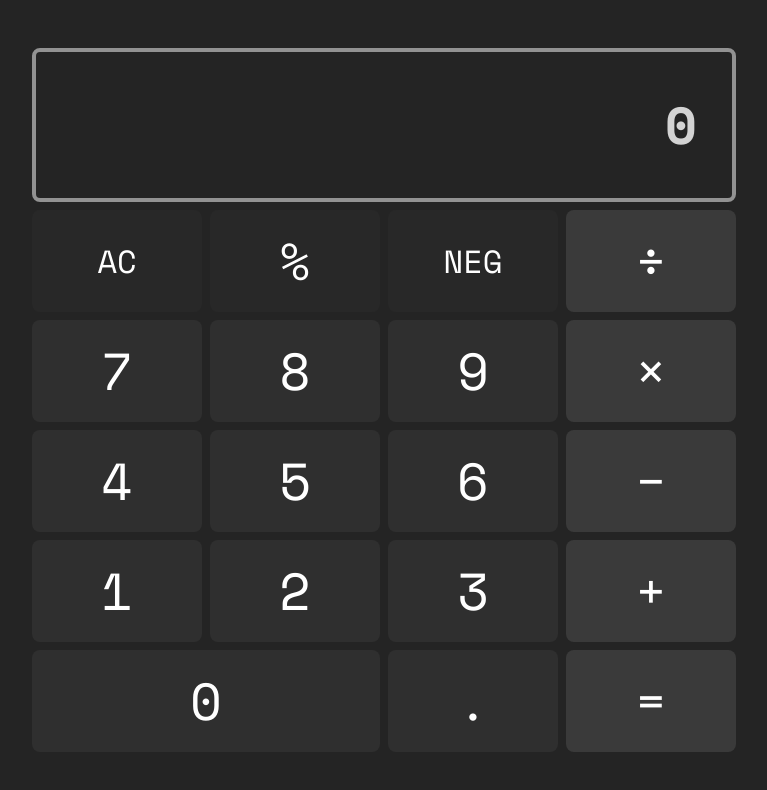
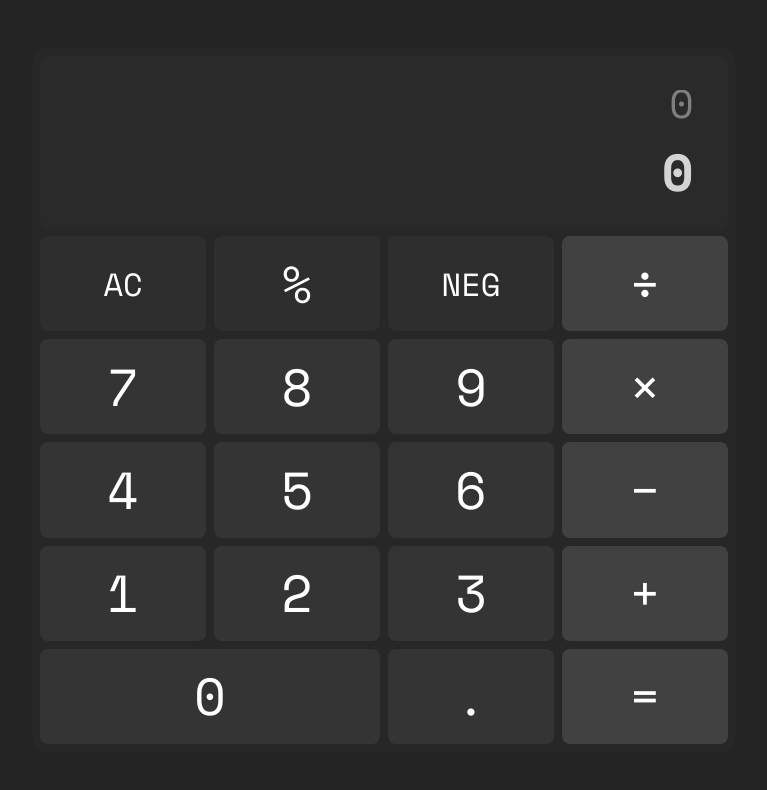
Before and after one commit to datahax/a-calculator, a React (Vite) app: page / in a window 1280 px wide. Shown: the top 790 px of the page, without its empty margins (256-1023 px from the left). Built offline with nearby package versions, Linux system fonts and the light colour scheme.

Commit message:
add double displays and scaling display text

```diff
--- a/src/components/Calculator/index.tsx
+++ b/src/components/Calculator/index.tsx
@@ -1,8 +1,8 @@
 import './style.scss'
-import { useState, useEffect } from 'react'
+import { useState, useEffect, useRef, useLayoutEffect } from 'react'
 import { create, all } from 'mathjs'
 
-const math = create(all, { number: "BigNumber" })
+const math = create(all, { number: "BigNumber", epsilon: 1e-8, })
 
 interface Button {
   name: string
@@ -71,8 +71,99 @@ const isOperation = (value: string) => {
   return !!buttons.filter(item => item.type === "operation").filter(item => item.value === value).length
 }
 
+const doMath = (current: Display) => {
+  const symbols = current.value
+  const lastSymbol = symbols[symbols.length - 1]
+
+  //remove last symbol in calculation if it is a decimal or operation
+  const trimSymbols = (lastSymbol.value === "." || isOperation(lastSymbol.value)) ? symbols.slice(0, -1) : symbols
+
+  let solve: string = ""
+  trimSymbols.map((item) => {
+    solve += item.value
+  })
+
+  let symbol: Symbol
+  try {
+    const test: number = math.evaluate(solve)
+    const answer: Answer = { value: test, source: current }
+    symbol = { value: test.toString(), type: "answer", source: answer }
+  } catch (error) {
+    console.log(error)
+    const answer: Answer = { value: -1, source: current }
+    symbol = { value: "ERR", type: "error", source: answer }
+  }
+  const answerDisplay: Display = { value: [symbol] }
+  return answerDisplay
+}
+
+const CalculatorDisplay = (props: { current: Display }) => {
+  const currentCalculation = props.current
+  const displayRef = useRef<HTMLDivElement>(null)
+  const calculationRef = useRef<HTMLDivElement>(null)
+  const answerRef = useRef<HTMLDivElement>(null)
+  const [displayWidth, setDisplayWidth] = useState<number | undefined>(0)
+  const [calculationWidth, setCalculationWidth] = useState<number | undefined>(0)
+  const [answerWidth, setAnswerWidth] = useState<number | undefined>(0)
+
+  useLayoutEffect(() => {
+    setDisplayWidth(displayRef?.current?.offsetWidth)
+    setCalculationWidth(calculationRef?.current?.offsetWidth)
+    setAnswerWidth(answerRef?.current?.offsetWidth)
+  }, [props.current]);
+
+  useEffect(() => {
+    function handleWindowResize() {
+      setDisplayWidth(displayRef?.current?.offsetWidth)
+      setCalculationWidth(calculationRef?.current?.offsetWidth)
+      setAnswerWidth(answerRef?.current?.offsetWidth)
+    }
+
+    handleWindowResize()
+
+    window.addEventListener('resize', handleWindowResize);
+
+    return () => {
+      window.removeEventListener('resize', handleWindowResize);
+    };
+  }, []);
+
+  const answerText: string = doMath(currentCalculation).value.map((item) => { return makeOperatorsLookNicer(item.value) }).join("")
+  const calculationText: string = currentCalculation.value.map((item) => { return makeOperatorsLookNicer(item.value) }).join("")
+
+  const FitText = (props: { text: string, elementWidth: number | undefined, parentWidth: number | undefined }) => {
+
+    const { elementWidth, parentWidth } = props
+
+    let scale: number = 1
+    if (typeof elementWidth === "number" && typeof parentWidth === "number") {
+      const ratio = parentWidth / elementWidth
+      scale = ratio <= 1 ? ratio : 1
+    }
+
+    scale = parseFloat(scale.toFixed(5))
+
+    return (
+      <span style={{ display: "inline-block", transformOrigin: "right", transform: "scale(" + scale + ")" }}>{props.text}</span>
+    )
+  }
+
+  return (
+    <div className="Calculator__display">
+      <div className="Calculator__display-inner" ref={displayRef}>
+        <div className="Calculator__calculation" ref={calculationRef}>
+          <FitText text={calculationText} elementWidth={calculationWidth} parentWidth={displayWidth} />
+        </div>
+        <div className="Calculator__answer" ref={answerRef}>
+          <FitText text={answerText} elementWidth={answerWidth} parentWidth={displayWidth} />
+        </div>
+      </div>
+    </div>
+  )
+}
+
 function Calculator() {
-  const [current, setCurrent] = useState<Display>(defaultDisplay)
+  const [currentCalculation, setCurrentCalculation] = useState<Display>(defaultDisplay)
 
   // handle what happens on key press
   const handleKeyPress = (event: KeyboardEvent) => {
@@ -98,19 +189,19 @@ function Calculator() {
   }, [handleKeyPress])
 
   const removeLastSymbol = () => {
-    const symbols = current.value
+    const symbols = currentCalculation.value
     if (symbols.length > 1) {
       symbols.pop()
       const displayValue: Symbol[] = [...symbols]
       const display: Display = { value: [...displayValue] }
-      setCurrent(display)
+      setCurrentCalculation(display)
     } else {
-      setCurrent(defaultDisplay)
+      setCurrentCalculation(defaultDisplay)
     }
   }
 
   const resetCalculator = () => {
-    setCurrent(defaultDisplay)
+    setCurrentCalculation(defaultDisplay)
   }
 
   const handleClick = (button: Button) => {
@@ -118,10 +209,10 @@ function Calculator() {
     if (button.value === "neg") return handleNeg()
     if (button.value === "ac") return resetCalculator()
 
-    const symbols = current.value
+    const symbols = currentCalculation.value
     const lastSymbol = symbols[symbols.length - 1]
     const secondToLastSymbol = symbols[symbols.length - 2]
-    const splitParts: string[] = current.value
+    const splitParts: string[] = currentCalculation.value
       .map(item => item.value)
       .join("")
       .split(/[*+\/-]+|[A-Za-z]+/) //from https://stackoverflow.com/a/51700918
@@ -149,14 +240,23 @@ function Calculator() {
     }
 
     const symbol: Symbol = { type: "button", source: button, value: button.value }
-    const displayValue: Symbol[] = (button.type === "value" && button.value !== "." && button.value !== "%" && ["answer", "error"].indexOf(lastSymbol.type) !== -1) ? [symbol] : [...symbols, symbol]
+    let displayValue: Symbol[]
+    if (button.type === "value" && button.value !== "." && button.value !== "%" && ["answer", "error"].indexOf(lastSymbol.type) !== -1) {
+      displayValue = [symbol]
+    } else if (button.value === "." && isNaN(Number(lastSymbol.value))) {
+      const zeroButton: Button = buttons.filter(item => item.value === "0")[0]
+      const zeroSymbol: Symbol = { type: "button", source: zeroButton, value: zeroButton.value }
+      displayValue = [...symbols, zeroSymbol, symbol]
+    } else {
+      displayValue = [...symbols, symbol]
+    }
     const display: Display = { value: [...displayValue] }
 
-    setCurrent(display)
+    setCurrentCalculation(display)
   }
 
   const handleEqual = () => {
-    const symbols = current.value
+    const symbols = currentCalculation.value
     const lastSymbol = symbols[symbols.length - 1]
 
     //remove last symbol in calculation if it is a decimal or operation
@@ -169,21 +269,21 @@ function Calculator() {
 
     try {
       const test: number = math.evaluate(solve)
-      const answer: Answer = { value: test, source: current }
+      const answer: Answer = { value: test, source: currentCalculation }
       const symbol: Symbol = { value: test.toString(), type: "answer", source: answer }
       const display: Display = { value: [symbol] }
-      setCurrent(display)
+      setCurrentCalculation(display)
     } catch (error) {
       console.log(error)
-      const answer: Answer = { value: -1, source: current }
+      const answer: Answer = { value: -1, source: currentCalculation }
       const symbol: Symbol = { value: "ERR", type: "error", source: answer }
       const display: Display = { value: [symbol] }
-      setCurrent(display)
+      setCurrentCalculation(display)
     }
   }
 
   const handleNeg = () => {
-    const symbols = current.value
+    const symbols = currentCalculation.value
     let solve: string = ""
     symbols.map((item) => {
       solve += item.value
@@ -191,25 +291,21 @@ function Calculator() {
 
     try {
       const test: number = math.evaluate(solve + "* -1")
-      const answer: Answer = { value: test, source: current }
+      const answer: Answer = { value: test, source: currentCalculation }
       const symbol: Symbol = { value: test.toString(), type: "answer", source: answer }
       const display: Display = { value: [symbol] }
-      setCurrent(display)
+      setCurrentCalculation(display)
     } catch (error) {
       console.log(error)
-      const answer: Answer = { value: -1, source: current }
+      const answer: Answer = { value: -1, source: currentCalculation }
       const symbol: Symbol = { value: "ERR", type: "error", source: answer }
       const display: Display = { value: [symbol] }
-      setCurrent(display)
+      setCurrentCalculation(display)
     }
   }
 
+  const CalculatorGrid = () => {
     return (
-    <div className="Calculator">
-      <div className="Calculator__inner">
-        <div className="Calculator__display">
-          {current.value.map((item) => { return makeOperatorsLookNicer(item.value) })}
-        </div>
       <div className="Calculator__grid">
         {
           buttons.map((button: Button) => (
@@ -223,6 +319,16 @@ function Calculator() {
           ))
         }
       </div>
+    )
+  }
+
+  return (
+    <div className="Calculator">
+      <div className="Calculator__inner">
+        <div className="Calculator__backplate">
+          <CalculatorDisplay current={currentCalculation} />
+          <CalculatorGrid />
+        </div>
       </div>
     </div>
   )
--- a/src/components/Calculator/style.scss
+++ b/src/components/Calculator/style.scss
@@ -2,6 +2,7 @@
   width: 100vmin;
   height: 100vmin;
   position: relative;
+  font-family: 'Space Mono', monospace;
 
   &__inner {
     width: 100%;
@@ -10,38 +11,57 @@
     left:0;
     right:0;
     bottom:0;
+    padding: 6rem;
+  }
+
+  &__backplate {
+    width: 100%;
+    height: 100%;
 
     display: flex;
     flex-direction: column;
-    padding: 6rem;
+    gap: 1vmin;
+    padding: 1vmin;
+    background-color: rgba(white, .01);
+    border-radius: 2vmin;
   }
 
   &__display {
+    box-sizing: border-box;
     height: 25%;
     border-radius: 1vmin;
-    margin-bottom: 1vmin;
-    border: 0.5rem solid rgba(white, .5);
+    background-color: rgba(white, .01);
+    padding: 5%;
+  }
+
+  &__display-inner {
+    width: 100%;
+    height: 100%;
+    display: flex;
+    flex-direction: column;
+    justify-content: center;
+    align-items: flex-end;
+    overflow: hidden;
+  }
+
+  &__calculation {
+    font-size: 5rem;
+    color: rgba(white, .4);
+  }
+
+  &__answer {
+    font-size: 6.5rem;
     color: rgba(white, .8);
-
-    display: flex;
-    justify-content: flex-end;
-    align-items: center;
-    padding: 5%;
-    font-size: 6.5rem;
     font-weight: 800;
-    overflow: hidden;
-
-    font-family: 'Space Mono', monospace;
   }
 
   &__grid {
-    height: 100%;
+    height: 75%;
     display: grid;
     grid-template-columns: 1fr 1fr 1fr 1fr;
     gap: 1vmin;
 
     button {
-      font-family: 'Space Mono', monospace;
       border: none;
       border-radius: 1vmin;
       color: white;
@@ -49,7 +69,7 @@
       line-height: 1rem;
       padding: 0;
 
-      background-color: rgba(white, .05);
+      background-color: rgba(white, .06);
 
       &:hover {
         background-color: rgba(white, .08);
@@ -57,6 +77,8 @@
 
       &:active {
         background-color: rgba(white, .1);
+
+        transform: scale(.97)
       }
 
       &[value="/"],
@@ -64,21 +86,21 @@
       &[value="-"],
       &[value="+"],
       &[value="="] {
-        background-color: rgba(white, .1);
+        background-color: rgba(white, .12);
 
         &:hover {
-          background-color: rgba(white, .13);
+          background-color: rgba(white, .14);
         }
 
         &:active {
-          background-color: rgba(white, .15);
+          background-color: rgba(white, .16);
         }
       }
 
       &[value="ac"],
       &[value="%"],
       &[value="neg"] {
-        background-color: rgba(white, .02);
+        background-color: rgba(white, .03);
 
         &:hover {
           background-color: rgba(white, .05);
```
Lines whose indentation alone changed are shown as unchanged.
